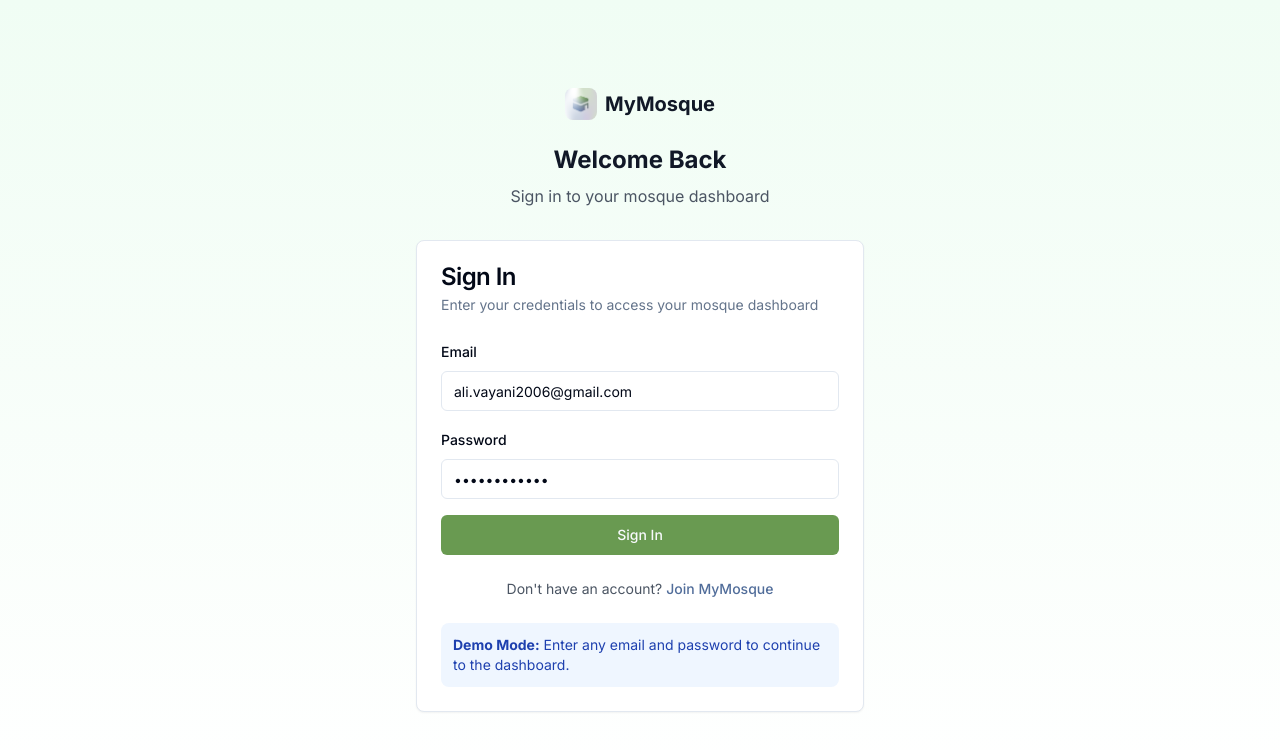
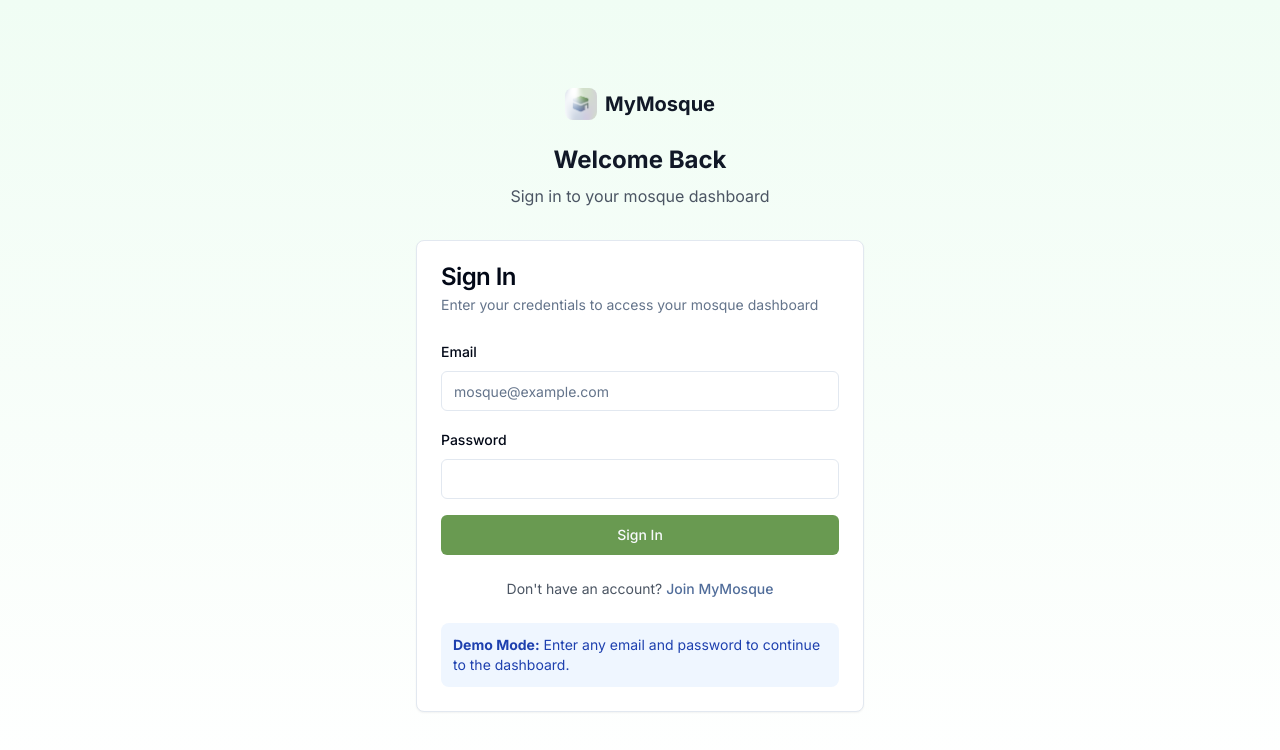
Before and after one commit to MyMosqueDev/MyMosque-Portal, a Next.js app: page /auth/login in a window 1280 px wide. Shown: the top 750 px of the page. Built offline with nearby package versions, Linux system fonts and the light colour scheme.

Commit message:
remove dev creds

```diff
--- a/app/auth/login/page.tsx
+++ b/app/auth/login/page.tsx
@@ -13,8 +13,8 @@ import { useRouter } from "next/navigation"
 import Image from "next/image"
 export default function LoginPage() {
   // TODO: Remove this once out of dev
-  const [email, setEmail] = useState("ali.vayani2006@gmail.com")
-  const [password, setPassword] = useState("nuececmosque")
+  const [email, setEmail] = useState("")
+  const [password, setPassword] = useState("")
   const [isLoading, setIsLoading] = useState(false)
   const [error, setError] = useState("")
   const router = useRouter()
```
